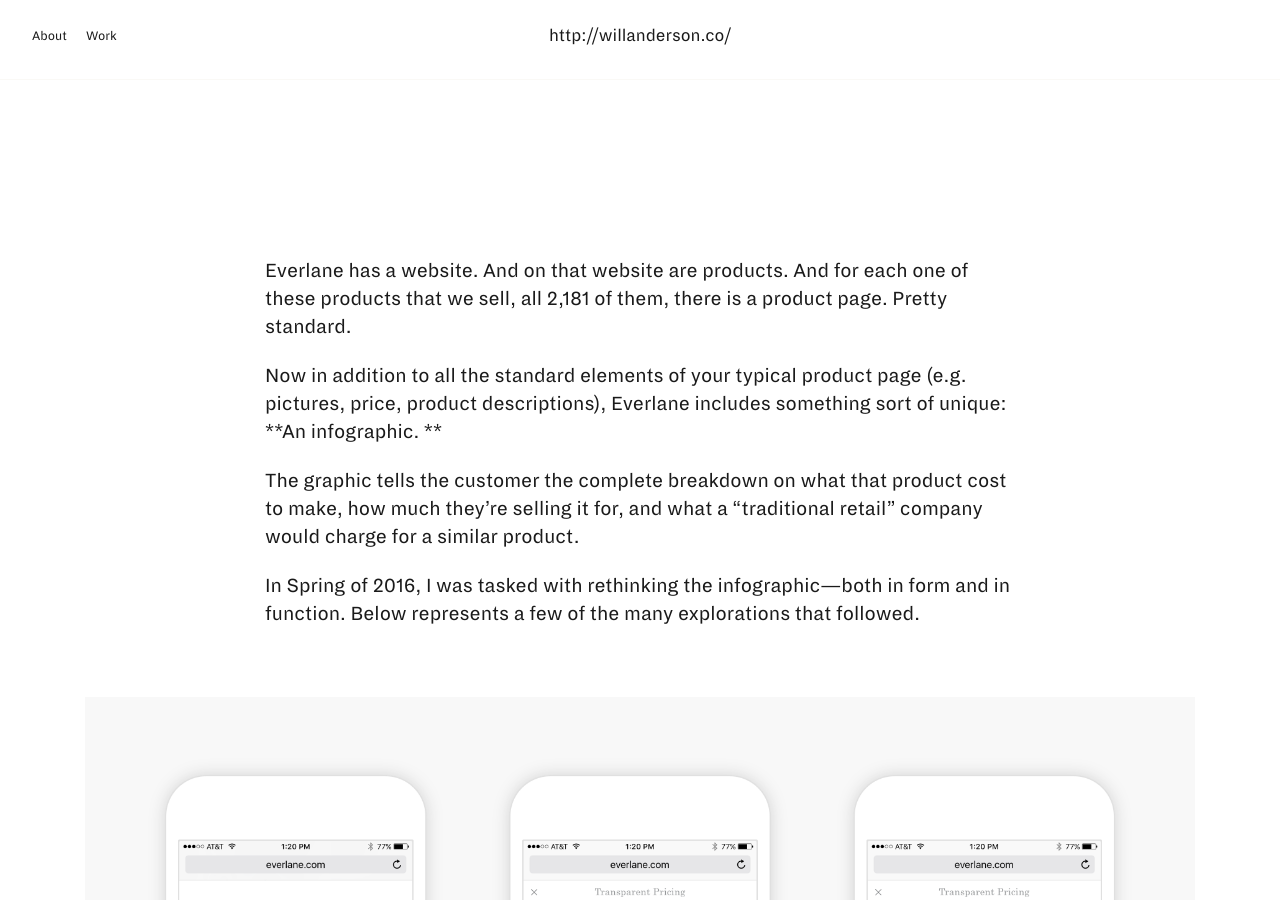
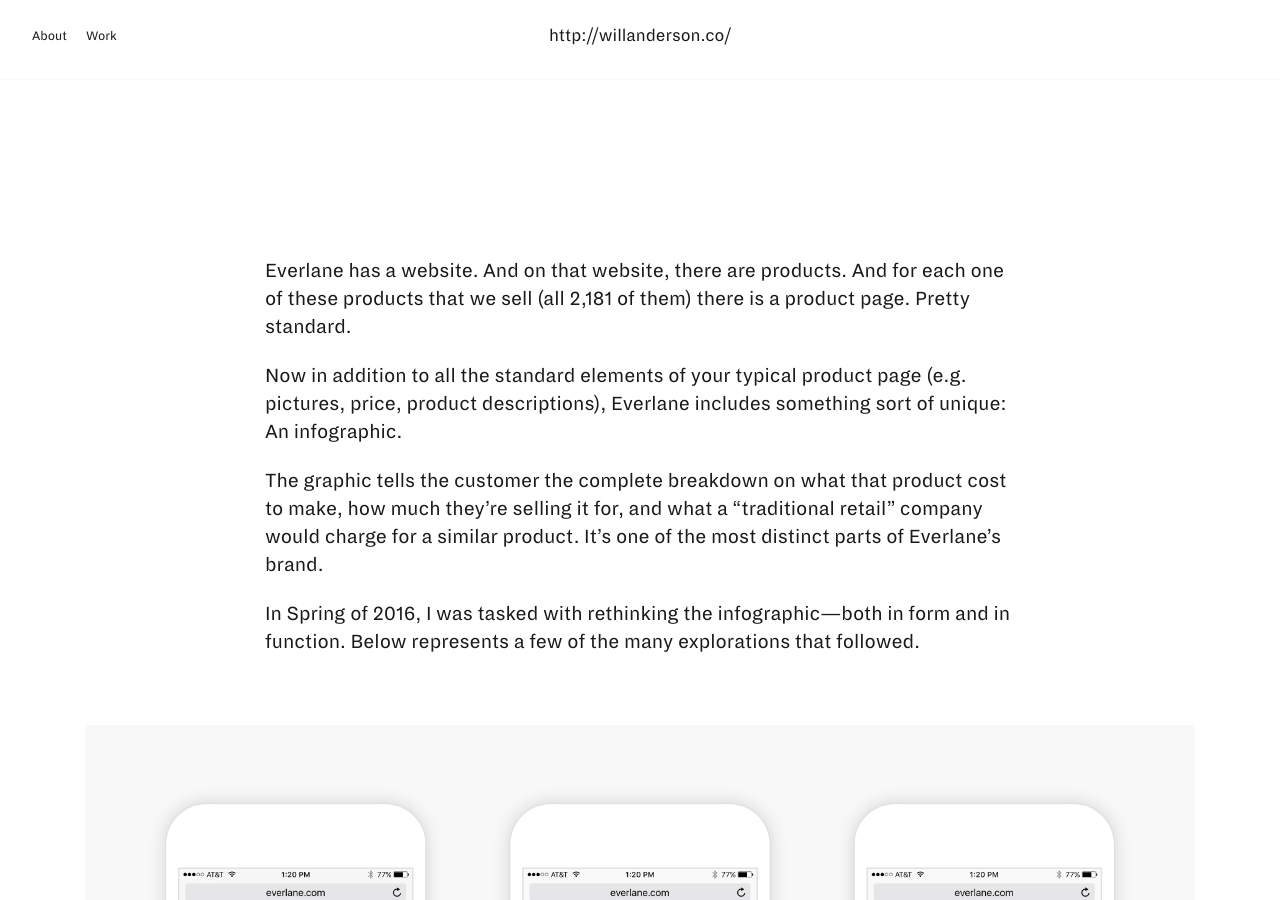
Before and after one commit to willanderson/portfolio, a Jekyll site: the page built from _works/infographics.markdown, in a window 1280 px wide and 900 px high, scrolled down 544 px. Built offline with Jekyll 4.4.1, drawn with Linux system fonts in a browser that asks for light colours; nearby versions of some CDN libraries.

Commit message:
Updated Infographics

```diff
--- a/_works/infographics.markdown
+++ b/_works/infographics.markdown
@@ -25,10 +25,10 @@
 layout: work
 ---
 
-Everlane has a website. And on that website are products. And for each one of these products that we sell, all  2,181 of them, there is a product page. Pretty standard.
+Everlane has a website. And on that website, there are products. And for each one of these products that we sell (all  2,181 of them) there is a product page. Pretty standard.
 
-Now in addition to all the standard elements of your typical product page (e.g. pictures, price, product descriptions), Everlane includes something sort of unique: **An infographic. **
+Now in addition to all the standard elements of your typical product page (e.g. pictures, price, product descriptions), Everlane includes something sort of unique: An infographic.
 
-The graphic tells the customer the complete breakdown on what that product cost to make, how much they're selling it for, and what a “traditional retail” company would charge for a similar product.
+The graphic tells the customer the complete breakdown on what that product cost to make, how much they're selling it for, and what a “traditional retail” company would charge for a similar product. It's one of the most distinct parts of Everlane's brand.
 
 In Spring of 2016, I was tasked with rethinking the infographic—both in form and in function. Below represents a few of the many explorations that followed.
```
